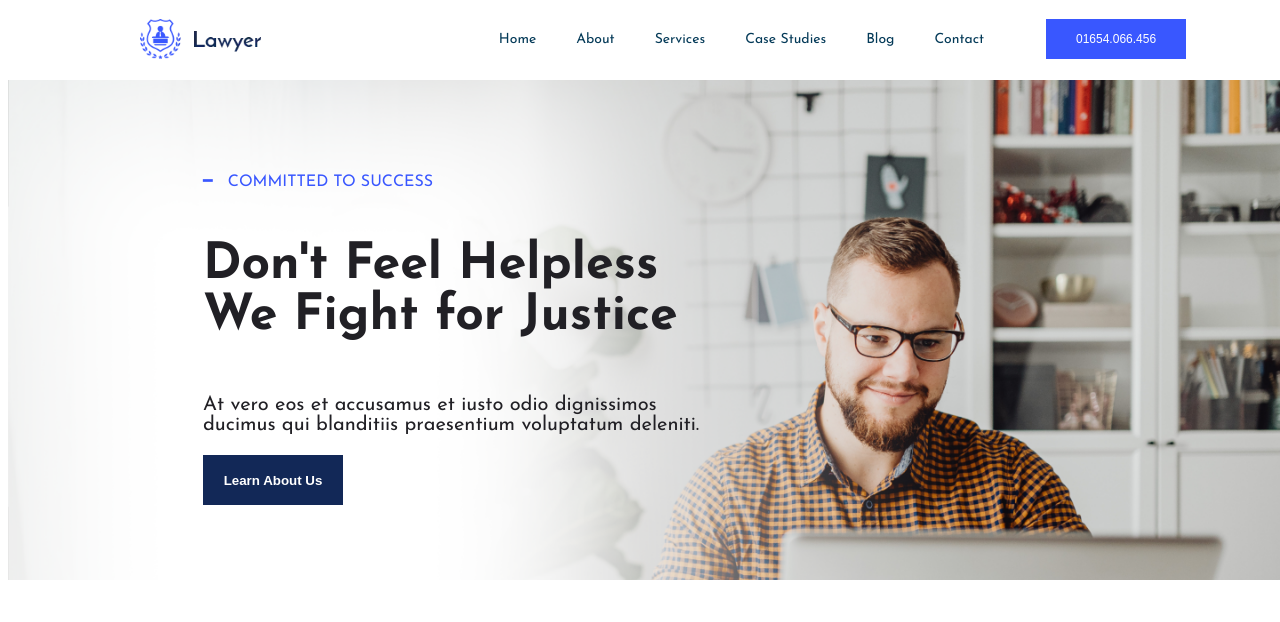
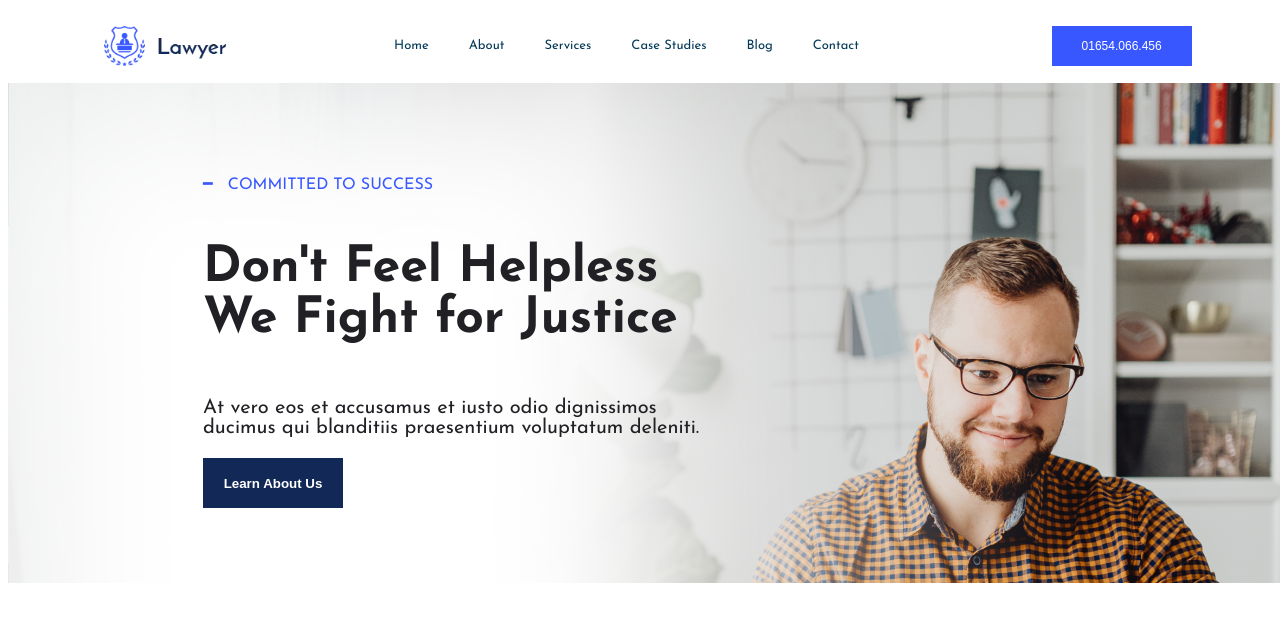
Before and after one commit to bunyuri/lawyer-app, a plain HTML site: page index.html in a window 1280 px wide. Drawn offline with nearby package versions, Linux system fonts and the light colour scheme.

```diff
--- a/index.css
+++ b/index.css
@@ -4,16 +4,18 @@
 body{
     font-family: 'Josefin Sans', sans-serif;
     width: 100%;
+    height: 100%;
 
 }
+
 .hero-content{
-    background: url('hero-img.png');
-    background-size: cover;
-    background-repeat: no-repeat;
-    width: 100%;
     display: flex;
     flex-direction: row;
     justify-content: space-around;
+    background: url('hero-img.png');
+    background-repeat: no-repeat;
+    box-sizing: border-box;
+    width: 100%;
 
 }
 .hero{
@@ -46,40 +48,35 @@
 .hero-content .hero-btn:hover{
     background-color: #3957FF;
 }
+
 .nav{
+    display: flex;
+    flex-direction:row;
+    justify-content: space-around;
+    height: 75px;
+    align-items: center;
 
-    display:flex;
-    flex-direction: row;
-    justify-content: space-evenly;
-    align-items: center;
-    background-color: white;
-    width: 100%;
-    height: 82px;
-    margin-top: -10px;
+
 }
 .logo{
     display: flex;
     flex-direction: row;
     width: 17px;
     height: 40px;
-    margin-left: 70px;
 }
 .nav1{
-    display: inline;
-    list-style: none;
-    margin-left: 200px;
+    display: flex;
+    list-style-type:none;
     flex-direction: row;
-    display: flex;
 }
  .nav .nav1 li a{
     display: flex;
     flex-direction: row;
     margin-left: 40px;
     text-decoration: none;
-    color: #060d11;
     font-size: 13px;
     color: #043a58;
-    font-size: 14px;
+
 }
 .btn{
     display: flex;
@@ -91,7 +88,6 @@
     justify-content: center;
     border: none;
     color: #ffffff;
-    margin-right: 40px;
     font-size: 12px
 }
 .nav .nav1 li a:hover{
@@ -101,7 +97,6 @@
 .dropdown-container:hover .dropdown{
     display: block;
     position: absolute;
-
 }
 .dropdown{
     display: none;
@@ -121,5 +116,4 @@
      display: block;
      display: flex;
      flex-direction: column;
-
 }
```
